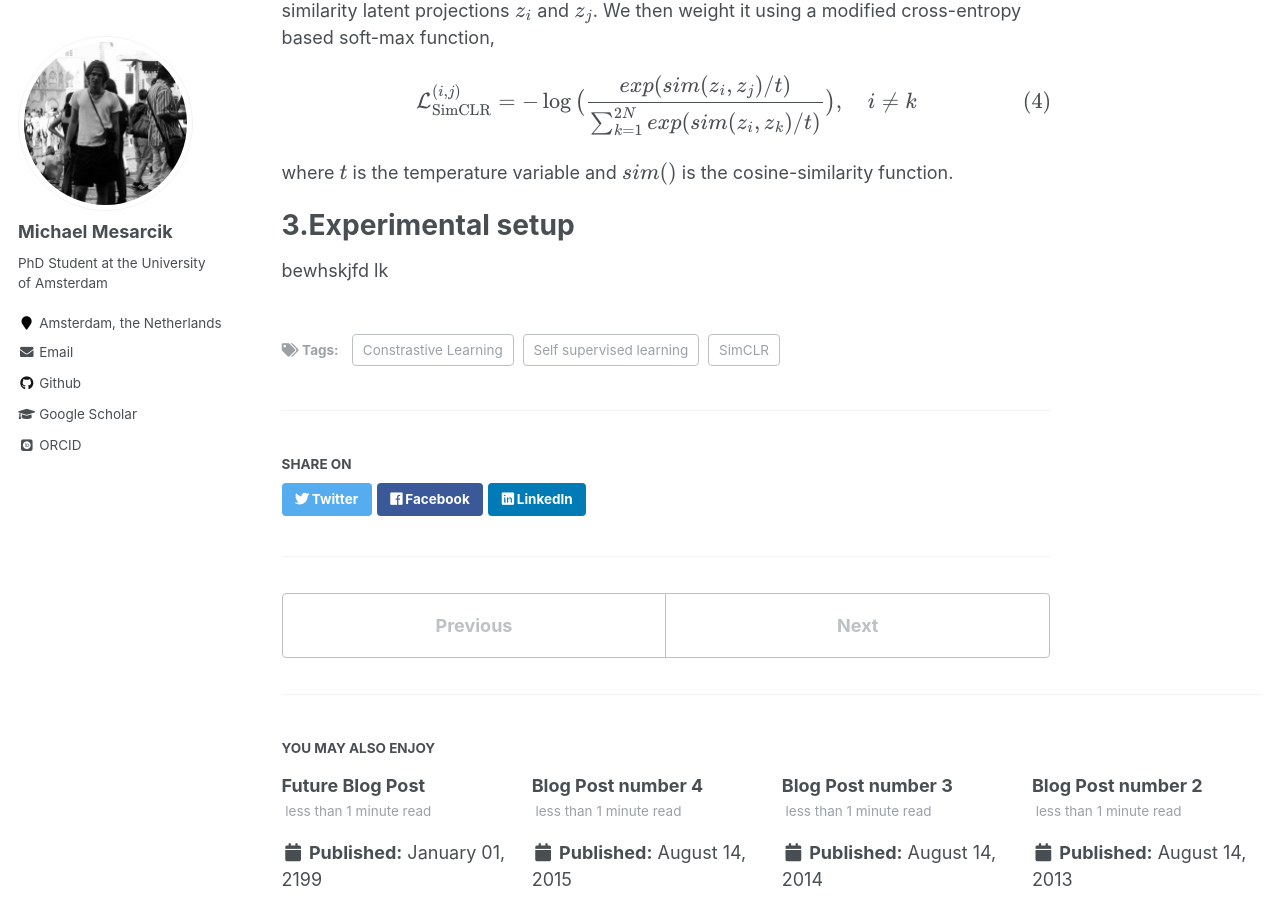
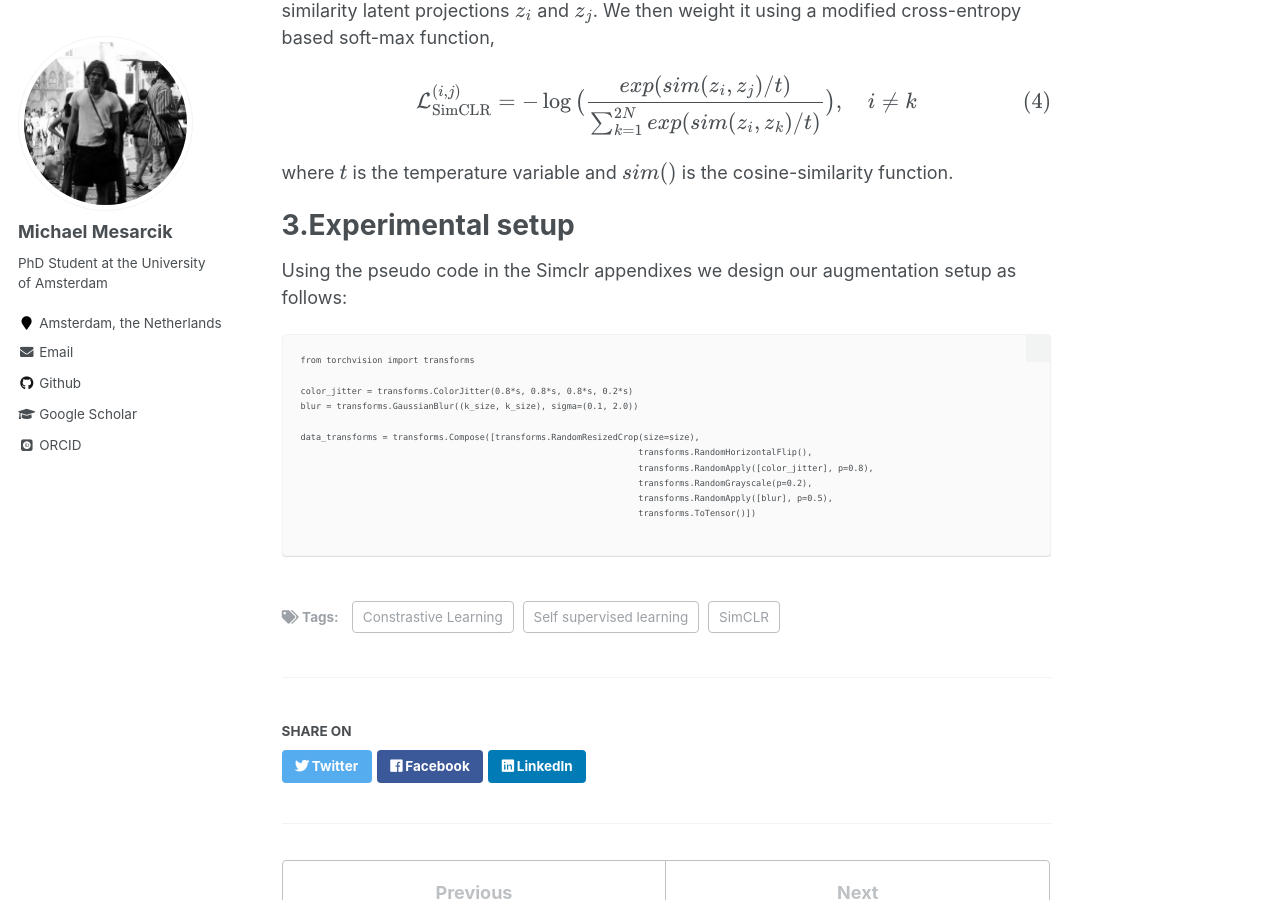
Before and after one commit to mesarcik/mesarcik.github.io, a Jekyll site: the page built from _posts/2021-12-08-blog-post-simclr.md, in a window 1280 px wide and 900 px high, scrolled down 1747 px. Built offline with Jekyll 4.4.1, drawn with Linux system fonts in a browser that asks for light colours; some web fonts are replaced; formulas are drawn with MathJax 3.

Commit message:
blog post updated

````diff
--- a/_posts/2021-12-08-blog-post-simclr.md
+++ b/_posts/2021-12-08-blog-post-simclr.md
@@ -53,4 +53,20 @@ where $$t$$ is the temperature variable and $$sim()$$ is the cosine-similarity f
 3.Experimental setup
 ======
 
-bewhskjfd lk
+Using the pseudo code in the Simclr appendixes we design our augmentation setup as follows:
+
+
+```
+from torchvision import transforms
+
+color_jitter = transforms.ColorJitter(0.8*s, 0.8*s, 0.8*s, 0.2*s)
+blur = transforms.GaussianBlur((k_size, k_size), sigma=(0.1, 2.0))
+
+data_transforms = transforms.Compose([transforms.RandomResizedCrop(size=size),
+								  transforms.RandomHorizontalFlip(),
+								  transforms.RandomApply([color_jitter], p=0.8),
+								  transforms.RandomGrayscale(p=0.2),
+								  transforms.RandomApply([blur], p=0.5),
+								  transforms.ToTensor()])
+
+```
````
